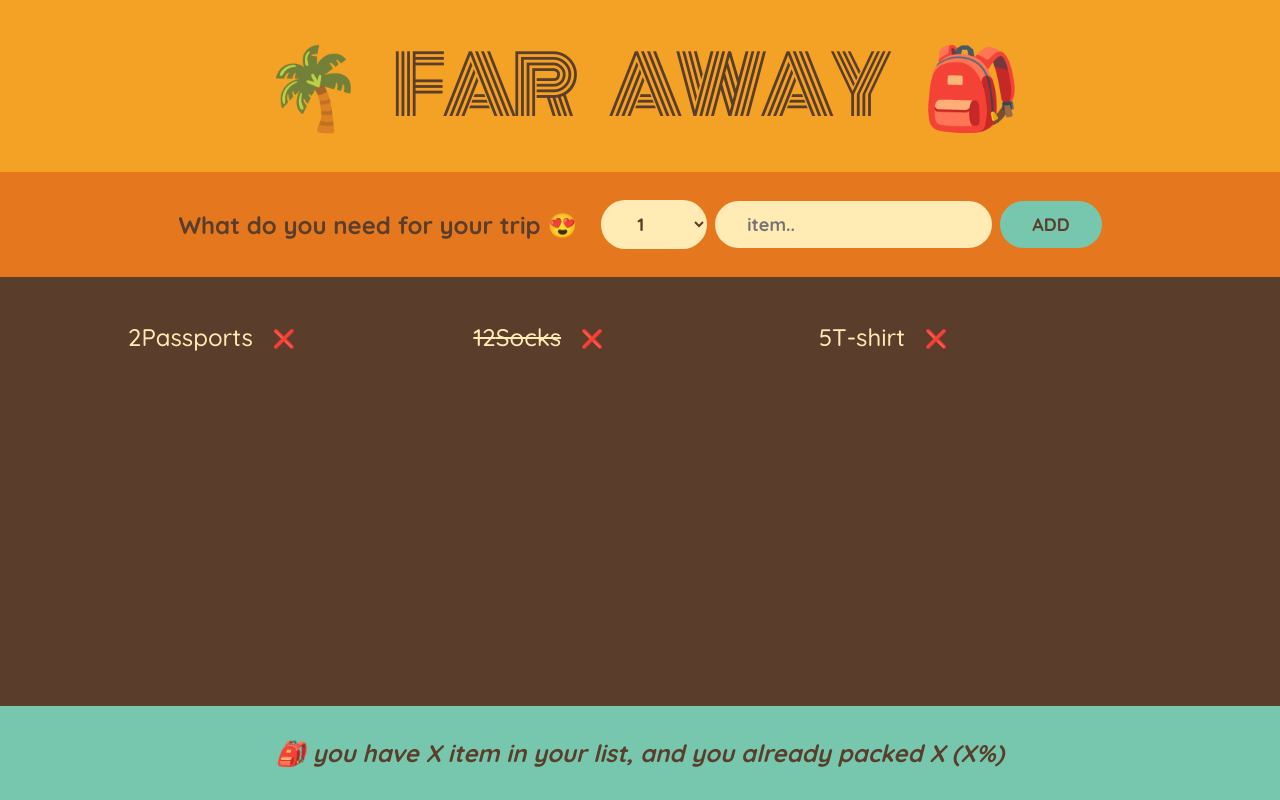
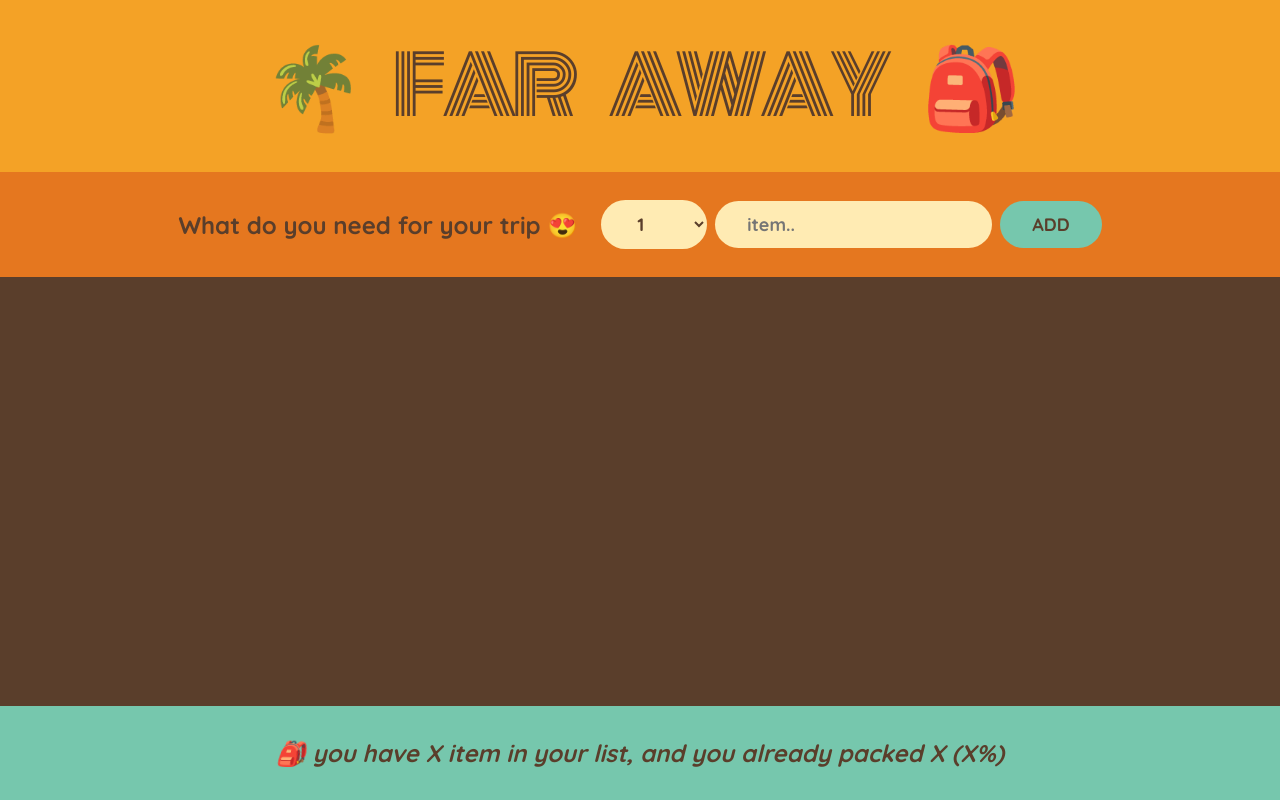
Before and after one commit to HAMZAELALOUI/travel-list, a React (Create React App) app: page / in a window 1280 px wide. Built offline with nearby package versions, Linux system fonts and the light colour scheme.

Commit message:
Lifting State Up

```diff
--- a/src/App.js
+++ b/src/App.js
@@ -7,11 +7,15 @@
 ];
 
 export default function App() {
+  const [items, setItems] = useState([]);
+  function handleAddItems(item) {
+    setItems((items) => [...items, item]);
+  }
   return (
     <div className="app">
       <Logo />
-      <Form />
-      <PackingList />
+      <Form onAddItems={handleAddItems} />
+      <PackingList items={items} />
       <Stats />
     </div>
   );
@@ -19,7 +23,7 @@
 function Logo() {
   return <h1>🌴 Far Away 🎒</h1>;
 }
-function Form() {
+function Form({ onAddItems }) {
   const [description, setDescription] = useState("");
   const [quantity, setQuantity] = useState(1);
 
@@ -27,6 +31,7 @@
     e.preventDefault();
     if (!description) return;
     const newItem = { description, quantity, packed: false, id: Date.now() };
+    onAddItems(newItem);
 
     setDescription("");
     setQuantity(1);
@@ -55,12 +60,11 @@
     </form>
   );
 }
-function PackingList() {
-  const [item, setItem] = useState("");
+function PackingList({ items }) {
   return (
     <div className="list">
       <ul>
-        {initialItems.map((item) => (
+        {items.map((item) => (
           <Item item={item} key={item.id} />
         ))}
       </ul>
```
